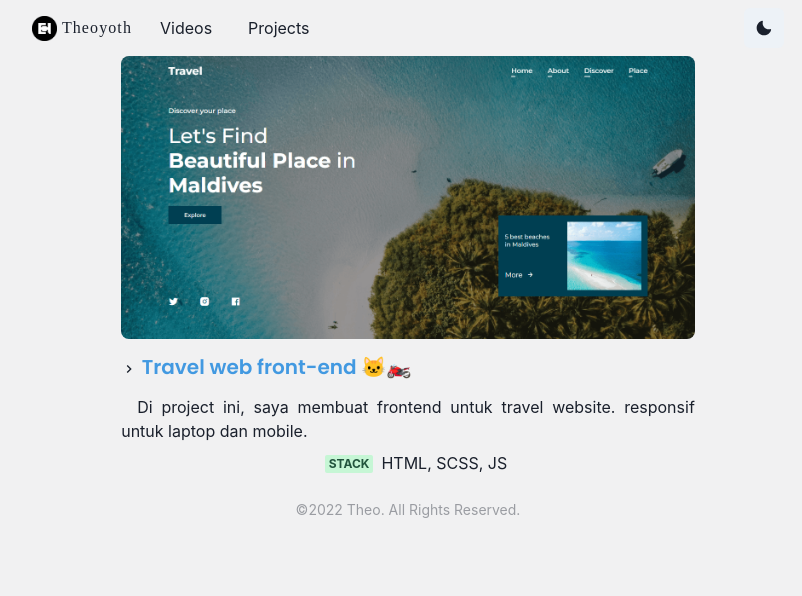
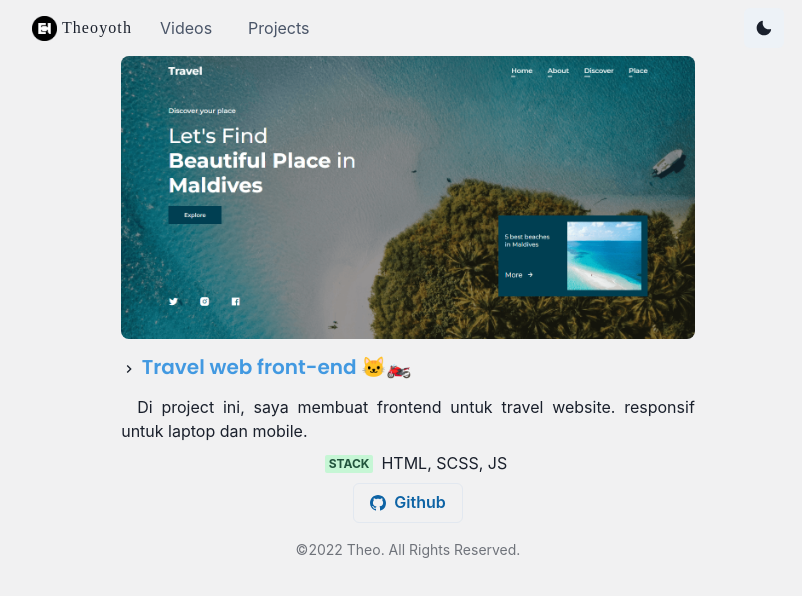
Before and after one commit to theoyoth/portfolio-v2, a Next.js app: page /projects/travel in a window 1280 px wide. Shown: the top 596 px of the page, without its empty margins (232-1034 px from the left). Built offline with nearby package versions, Linux system fonts and the light colour scheme; a web font is replaced by a local one.

Commit message:
add LinkGithub component for all projects

```diff
--- a/components/Footer.js
+++ b/components/Footer.js
@@ -2,7 +2,7 @@ import { Box } from "@chakra-ui/react";
 
 const Footer = () => {
   return (
-    <Box opacity={0.4} align="center" fontSize="sm" pt={4}>
+    <Box opacity={0.6} align="center" fontSize="sm" pt={4}>
       &copy;{new Date().getFullYear()} Theo. All Rights Reserved.
     </Box>
   );
--- /dev/null
+++ b/components/LinkGithub.js
@@ -0,0 +1,20 @@
+import {Icon} from '@chakra-ui/icons'
+import { Button,List,Link,useColorModeValue } from '@chakra-ui/react'
+import {BsGithub} from 'react-icons/bs'
+
+function LinkGithub({href}) {
+  return (
+    <List align="center">
+        <Link href={href} isExternal>
+            <Button variant="outline"
+            colorScheme="gray"
+            leftIcon={<Icon as={BsGithub} />}
+            >
+            Github
+            </Button>
+        </Link>
+    </List>
+  )
+}
+
+export default LinkGithub
--- a/components/Navbar.js
+++ b/components/Navbar.js
@@ -12,13 +12,13 @@ import ThemeToggleButton from "./ThemeToggleButton";
 
 const LinkItem = ({ path, href, _target, children, ...props }) => {
   const active = path === href;
-  const inactivecolor = useColorModeValue("gray.200", "whiteAlpha.800");
+  const inactivecolor = useColorModeValue("gray.600", "whiteAlpha.800");
   return (
     <NextLink href={href} passHref>
       <Link
         p={2}
-        bg={active ? "#5D8BF4" : undefined}
-        color={active ? "#202034" : "inactivecolor"}
+        bg={active ? "#777778" : undefined}
+        color={active ? "#202034" : inactivecolor}
         borderRadius="base"
         _target={_target}
         {...props}
--- a/components/Projects.js
+++ b/components/Projects.js
@@ -50,7 +50,7 @@ export const ProjectWrapper = ({ src, title = "", href = "" }) => (
     <Image src={src} alt={title} className={styles.thumbnail} />
     <NextLink href={href} target="_blank">
       <a>
-        <Text mt={2}>{title}</Text>
+        <Text mt={2} fontWeight='semibold'>{title}</Text>
       </a>
     </NextLink>
   </Box>
--- a/lib/theme.js
+++ b/lib/theme.js
@@ -27,6 +27,9 @@ const components = {
     baseStyle: (props) => ({
       color: mode("#0D63A5", "#ecb365")(props),
       textUnderlineOffset: 3,
+      _focus: {
+        boxShadow: 'none'
+      }
     }),
   },
 };
--- a/pages/projects/movieapp.js
+++ b/pages/projects/movieapp.js
@@ -1,5 +1,6 @@
 import { Container, List, ListItem } from "@chakra-ui/react";
 import Layout from "../../components/Layouts/LayoutAnimate";
+import LinkGithub from "../../components/LinkGithub";
 import Paragraph from "../../components/Paragraph";
 import { Title, WorkImage, Meta } from "../../components/Projects";
 
@@ -27,6 +28,7 @@ export default function Movieapp() {
             <span>Nuxt JS</span>
           </ListItem>
         </List>
+        <LinkGithub href="https://github.com/theoyoth/movie-search-app"/>
       </Container>
     </Layout>
   );
--- a/pages/projects/quizapp.js
+++ b/pages/projects/quizapp.js
@@ -1,5 +1,6 @@
 import { Container, List, ListItem, Flex } from "@chakra-ui/react";
 import Layout from "../../components/Layouts/LayoutAnimate";
+import LinkGithub from "../../components/LinkGithub";
 import Paragraph from "../../components/Paragraph";
 import {
   Title,
@@ -38,6 +39,7 @@ export default function Quizapp() {
             <span>Nuxt JS</span>
           </ListItem>
         </List>
+        <LinkGithub href="https://github.com/theoyoth/quiz-game"/>
       </Container>
     </Layout>
   );
--- a/pages/projects/realestate.js
+++ b/pages/projects/realestate.js
@@ -10,6 +10,7 @@ import {
   Meta,
 } from "../../components/Projects";
 import Paragraph from "../../components/Paragraph";
+import LinkGithub from "../../components/LinkGithub";
 
 export default function Realestate() {
   return (
@@ -35,6 +36,7 @@ export default function Realestate() {
             <span>Next JS</span>
           </ListItem>
         </List>
+        <LinkGithub href="https://github.com/theoyoth/real-estate"/>
       </Container>
     </Layout>
   );
--- a/pages/projects/travel.js
+++ b/pages/projects/travel.js
@@ -2,6 +2,7 @@ import { Container, List, ListItem } from "@chakra-ui/react";
 import Layout from "../../components/Layouts/LayoutAnimate";
 import { Title, WorkImage, Meta } from "../../components/Projects";
 import Paragraph from "../../components/Paragraph";
+import LinkGithub from "../../components/LinkGithub";
 
 export default function Travel() {
   return (
@@ -19,6 +20,7 @@ export default function Travel() {
             <span>HTML, SCSS, JS</span>
           </ListItem>
         </List>
+        <LinkGithub href="https://github.com/theoyoth/travel-website"/>
       </Container>
     </Layout>
   );
```
Also changed, not shown: pages/projects/clothing.js (+5 -2 lines).
